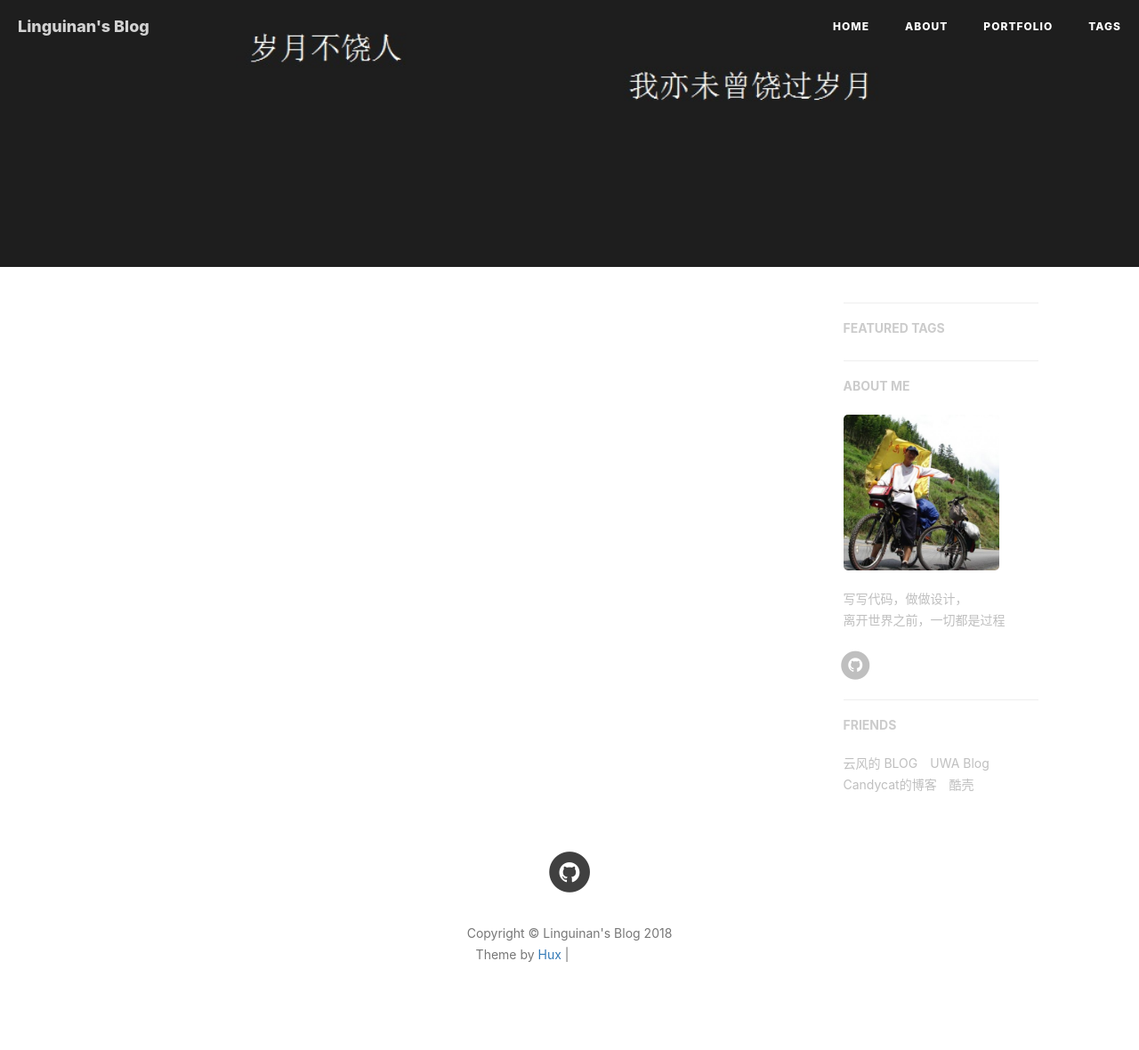
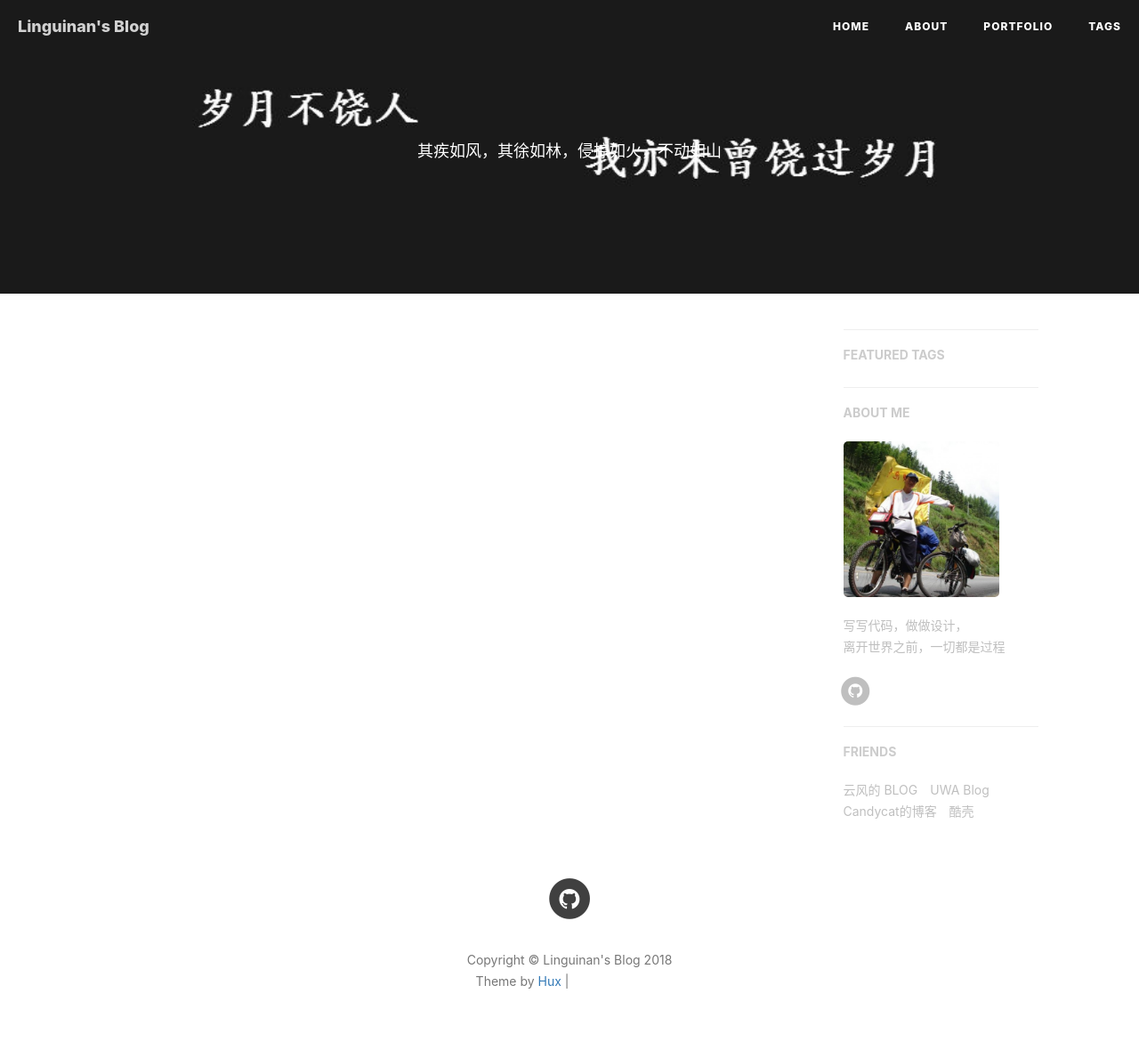
Before and after one commit to linguinan/linguinan.github.io, a Jekyll site: the page built from index.html, in a window 1280 px wide. Shown: the whole page at 89% size. Built offline with Jekyll 4.4.1, drawn with Linux system fonts in a browser that asks for light colours; nearby versions of some CDN libraries; the list of posts is cut into pages by our own code; comment, search, counter and statistics services are not loaded; before the commit the page ends 1150 px from its top, so only the background shows below that; grey boxes are pictures that could not be loaded.

Commit message:
modify head

```diff
--- a/_layouts/page.html
+++ b/_layouts/page.html
@@ -8,8 +8,8 @@ layout: default
         <div class="row">
             <div class="col-lg-8 col-lg-offset-2 col-md-10 col-md-offset-1 ">
                 <div class="site-heading">
-                    <!-- <h1>{% if page.title %}{{ page.title }}{% else %}{{ site.title }}{% endif %}</h1>
-                    <span class="subheading">{{ page.description }}</span> -->
+                    <!-- <h1>{% if page.title %}{{ page.title }}{% else %}{{ site.title }}{% endif %}</h1> -->
+                    <span class="subheading">其疾如风，其徐如林，侵掠如火，不动如山</span>
                 </div>
             </div>
         </div>
```
Also changed, not shown: img/home-bg.jpg.
